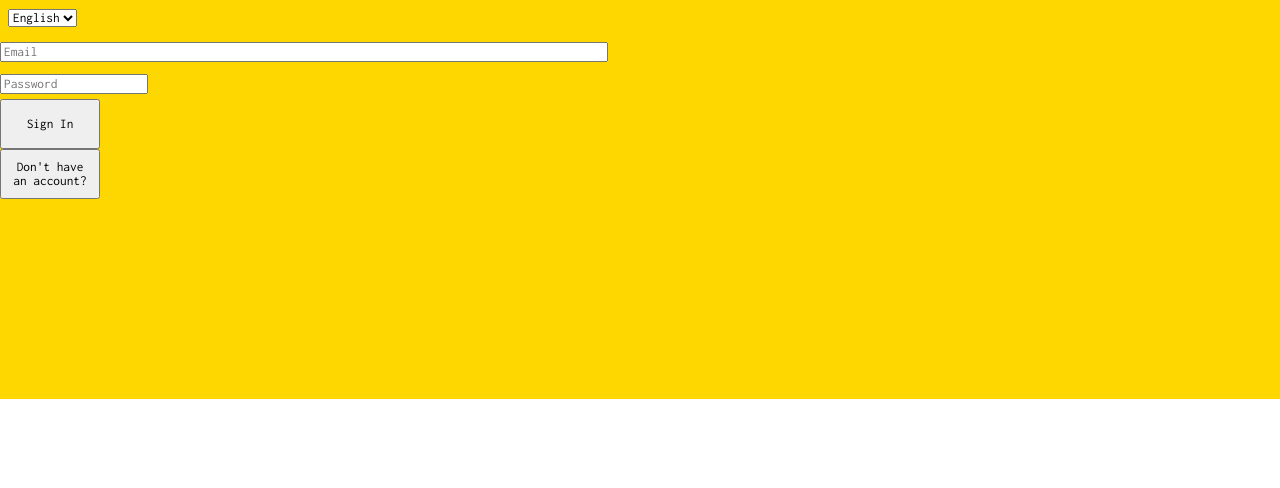
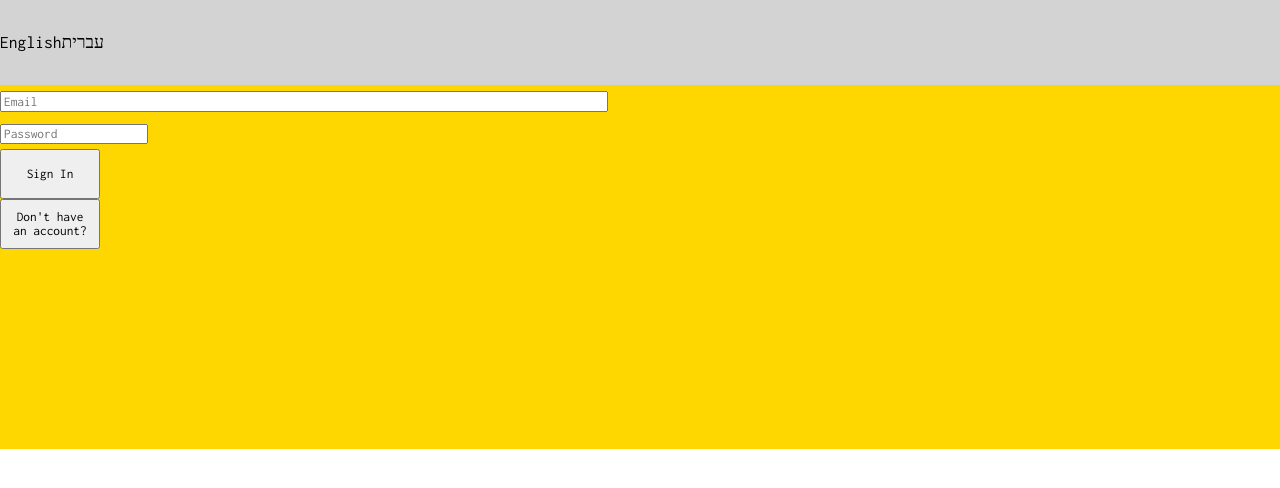
Before and after one commit to cohenoa33/appointments, a React (Create React App) app: page / in a window 1280 px wide. Shown: the top 488 px of the page. Built offline with nearby package versions, Linux system fonts and the light colour scheme.

Commit message:
moved login' new app and language selector to Navbar.js

```diff
--- a/src/App.css
+++ b/src/App.css
@@ -202,10 +202,6 @@ path {
 .filter select {
   font-size: 1.1em;
   padding: 5px;
-}
-
-#header {
-  margin: 0.5em;
 }
 
 form {
--- a/src/App.js
+++ b/src/App.js
@@ -8,6 +8,7 @@ import LoginSignup from "./components/SigninSignup/LoginSignup";
 import Appointments from "./components/Appointments/Appointments";
 import Title from "./components/Appointments/Title";
 import SignOut from "./components/Navbar/SignOut";
+import Navbar from "./components/Navbar/Navbar";
 import AddNewButton from "./components/Navbar/AddNewButton";
 import { ThemeContext, themes } from "./containers/Theme";
 import api from "./services/api";
@@ -76,34 +77,42 @@ function App() {
     localStorage.clear();
   };
 
+  const renderLanguages = () => (
+    <LanguageSelector
+      changeTheme={() =>
+        setTheme(
+          window.localStorage.getItem("user-lang") === "en"
+            ? themes.light
+            : themes.dark
+        )
+      }
+    />
+  );
+
+  const renderLoginSignup = () => (
+    <LoginSignup handleSignInUp={handleSignInUp} />
+  );
+
+  const renderAddNewButton = () => (
+    <AddNewButton setAddNew={() => setAddNew(!addNew)} />
+  );
+  const renderSignUp = () => <SignOut setLogout={setLogout} />;
+
   return (
     <LanguageProvider>
       <UserProvider user={user}>
         <ThemeContext.Provider value={theme}>
           <div className="container" style={theme}>
-            <header id="header">
-              <LanguageSelector
-                changeTheme={() =>
-                  setTheme(
-                    window.localStorage.getItem("user-lang") === "en"
-                      ? themes.light
-                      : themes.dark
-                  )
-                }
-              />
-            </header>
+            <Navbar
+              jwt={jwt}
+              renderLanguages={renderLanguages}
+              renderAddNewButton={renderAddNewButton}
+              renderSignUp={renderSignUp}
+            />
             {!jwt ? (
-              <LoginSignup handleSignInUp={handleSignInUp} />
+              renderLoginSignup()
             ) : (
               <div>
-                <ul>
-                  <li>
-                    <AddNewButton setAddNew={() => setAddNew(!addNew)} />
-                  </li>
-                  <li>
-                    <SignOut setLogout={setLogout} />
-                  </li>
-                </ul>
                 {!addNew ? (
                   <div>
                     <Title />
--- a/src/components/Header/LanguageSelector.js
+++ b/src/components/Header/LanguageSelector.js
@@ -7,18 +7,25 @@ export default function LanguageSelector({ changeTheme }) {
   const { userLanguage, userLanguageChange } = useContext(LanguageContext);
 
   // set selected language by calling context method
-  const handleLanguageChange = (e) => {
-    userLanguageChange(e.target.value);
+  const handleLanguageChange = (id) => {
+    userLanguageChange(id);
     changeTheme();
   };
   // languageOptions is an object's list, we can't map over it directly
   return (
-    <select onChange={handleLanguageChange} value={userLanguage}>
+    // <select onChange={handleLanguageChange} value={userLanguage}>
+    //   {Object.entries(languageOptions).map(([id, name]) => (
+    //     <option key={id} value={id}>
+    //       {name}
+    //     </option>
+    //   ))}
+    // </select>
+    <div value={userLanguage}>
       {Object.entries(languageOptions).map(([id, name]) => (
-        <option key={id} value={id}>
+        <button key={id} value={id} onClick={() => handleLanguageChange(id)}>
           {name}
-        </option>
+        </button>
       ))}
-    </select>
+    </div>
   );
 }
--- /dev/null
+++ b/src/components/Navbar/Navbar.js
@@ -0,0 +1,22 @@
+import React from "react";
+
+export default function Navbar({
+  renderLanguages,
+  renderSignUp,
+  renderAddNewButton,
+  jwt,
+}) {
+  return (
+    <div>
+      <ul>
+        <li> {renderLanguages()}</li>
+        {jwt ? (
+          <>
+            <li>{renderSignUp()}</li>
+            <li>{renderAddNewButton()}</li>
+          </>
+        ) : null}
+      </ul>
+    </div>
+  );
+}
--- a/src/sass/3-componenets/_header.sass
+++ /dev/null
@@ -1,2 +0,0 @@
-#header
-    margin: 0.5em
--- a/src/sass/style.sass
+++ b/src/sass/style.sass
@@ -6,7 +6,6 @@
 @import '2-elements/svg'
 @import '2-elements/text'
 @import '3-componenets/filter'
-@import '3-componenets/header'
 @import '3-componenets/newAppointment'
 @import '3-componenets/table'
 
```
Also changed, not shown: 2 other files (tests, documents, lock files or other folders).
